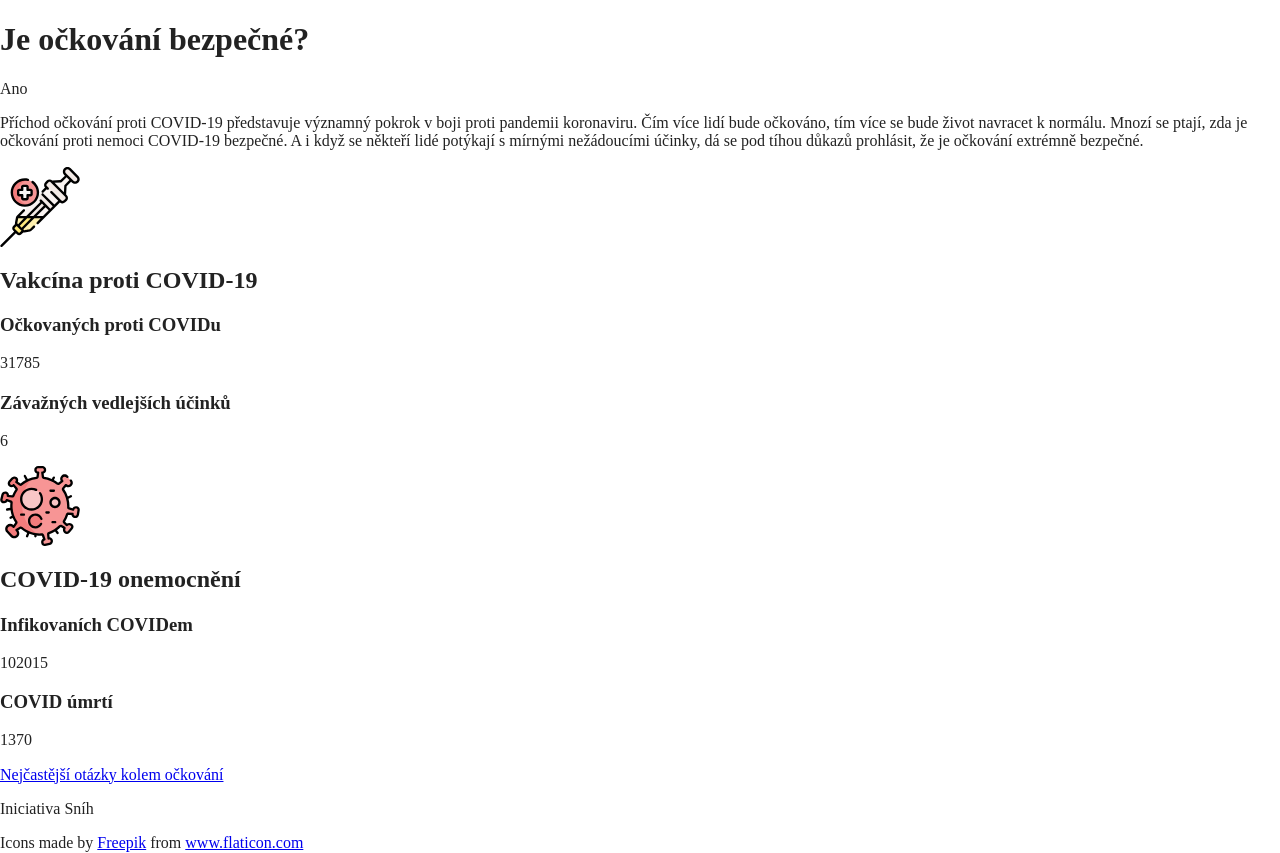
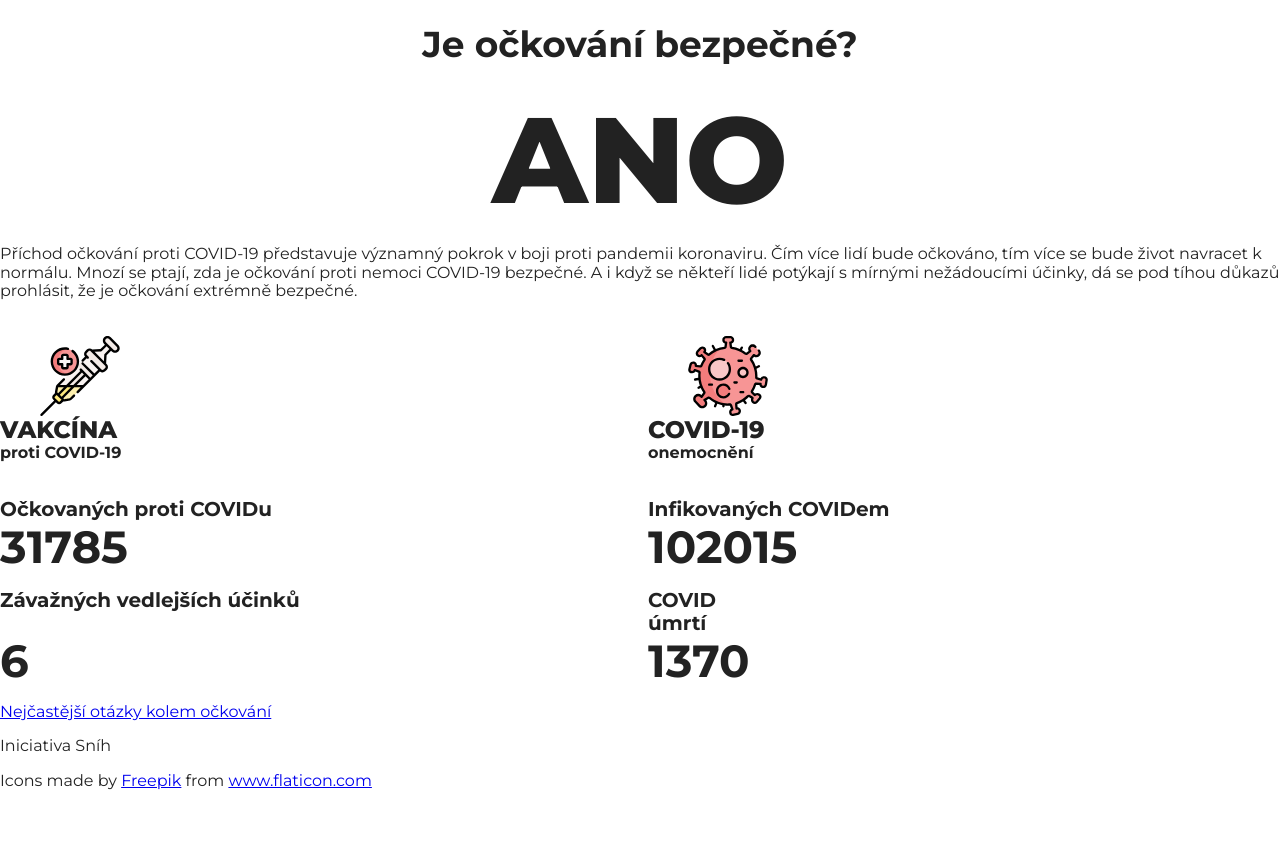
Before and after one commit to nikdo/ockovani, a website built with Parcel: page index.html in a window 1280 px wide. After the commit the page ends 800 px from the top, so only its background shows below. Built offline with nearby package versions, Linux system fonts and the light colour scheme.

Commit message:
Add basic styling

```diff
--- a/css/main.css
+++ b/css/main.css
@@ -1,24 +1,73 @@
-/*! HTML5 Boilerplate v8.0.0 | MIT License | https://html5boilerplate.com/ */
-
-/* main.css 2.1.0 | MIT License | https://github.com/h5bp/main.css#readme */
-/*
- * What follows is the result of much research on cross-browser styling.
- * Credit left inline and big thanks to Nicolas Gallagher, Jonathan Neal,
- * Kroc Camen, and the H5BP dev community and team.
- */
-
-/* ==========================================================================
-   Base styles: opinionated defaults
-   ========================================================================== */
+/* Modular scale: https://www.modularscale.com/?16,20&px&1.5 */
 
 html {
+  font-family: 'Montserrat', sans-serif;
+  font-size: 16px;
+  line-height: 1.4;
   color: #222;
-  font-size: 1em;
-  line-height: 1.4;
 }
+
+body {
+  margin: 1rem;
+  display: block;
+}
+
+h1.question {
+  font-size: 2.25rem;
+  margin: 0.67em 0;
+  font-weight: 700;
+  text-align: center;
+}
+
+p.answer {
+  font-size: 7.594rem;
+  margin: 1rem 0;
+  font-weight: 800;
+  text-align: center;
+  text-transform: uppercase;
+}
+
+.comparison {
+  display: grid;
+  grid-template-columns: 1fr 1fr;
+  column-gap: 1rem;
+}
+
+.comparison section { display: contents; }
+.comparison section :nth-child(1) { grid-row-start: 1; }
+.comparison section :nth-child(2) { grid-row-start: 2; }
+.comparison section :nth-child(3) { grid-row-start: 3; }
+.comparison section :nth-child(4) { grid-row-start: 4; }
+.comparison section :nth-child(5) { grid-row-start: 5; }
 
 .comparison img {
   width: 5rem;
+  margin-left: 2.5rem;
+  display: block;
+}
+
+.comparison h2 {
+  font-size: 1.5rem;
+  font-weight: 800;
+  text-transform: uppercase;
+}
+
+.comparison h2 span {
+  font-size: 1rem;
+  font-weight: 700;
+  text-transform: none;
+  display: block;
+}
+
+.comparison h3 {
+  font-size: 1.25rem;
+  margin: 1rem 0 0;
+}
+
+p.count {
+  font-size: 2.813rem;
+  font-weight: 700;
+  margin: 0;
 }
 
 /*
--- a/index.html
+++ b/index.html
@@ -12,6 +12,8 @@
   <meta property="og:url" content="">
   <meta property="og:image" content="">
 
+  <link rel="preconnect" href="https://fonts.gstatic.com">
+  <link href="https://fonts.googleapis.com/css2?family=Montserrat:wght@400;700;800&display=swap" rel="stylesheet">
   <link rel="manifest" href="site.webmanifest">
   <link rel="apple-touch-icon" href="icon.png">
   <!-- Place favicon.ico in the root directory -->
@@ -23,27 +25,32 @@
 </head>
 
 <body>
-
-  <!-- Add your site or application content here -->
+  <main>
     <h1 class="question">Je očkování bezpečné?</h1>
     <p class="answer">Ano</p>
     <p>Příchod očkování proti COVID-19 představuje významný pokrok v boji proti pandemii koronaviru. Čím více lidí bude očkováno, tím více se bude život navracet k normálu. Mnozí se ptají, zda je očkování proti nemoci COVID-19 bezpečné. A i když se někteří lidé potýkají s mírnými nežádoucími účinky, dá se pod tíhou důkazů prohlásit, že je očkování extrémně bezpečné.</p>
     <div class="comparison">
       <section class="vaccine">
+        <h2>
           <img src="img/vaccine.svg" />
-      <h2>Vakcína <span>proti COVID-19</span></h2>
+          Vakcína
+          <span>proti COVID-19</span>
+        </h2>
         <h3>Očkovaných proti COVIDu</h3>
-      <p class="vaccinated">31785</p>
+        <p class="count vaccinated">31785</p>
         <h3>Závažných vedlejších účinků</h3>
-      <p class="vaccine-side-effects">6</p>
+        <p class="count side-effects">6</p>
       </section>
       <section class="virus">
+        <h2>
           <img src="img/virus.svg" />
-      <h2>COVID-19 <span>onemocnění</span></h2>
-      <h3>Infikovaních COVIDem</h3>
-      <p class="covid-infected">102015</p>
-      <h3>COVID úmrtí</h3>
-      <p class="covid-deaths">1370</p>
+          COVID-19
+          <span>onemocnění</span>
+        </h2>
+        <h3>Infikovaných COVIDem</h3>
+        <p class="count covid-infected">102015</p>
+        <h3>COVID<br/>úmrtí</h3>
+        <p class="count covid-deaths">1370</p>
       </section>
     </div>
     <p>
@@ -51,6 +58,7 @@
         Nejčastější otázky kolem očkování
       </a>
     </p>
+  </main>
   <p>Iniciativa Sníh</p>
   <div>Icons made by <a href="https://www.freepik.com" title="Freepik">Freepik</a> from <a href="https://www.flaticon.com/" title="Flaticon">www.flaticon.com</a></div>
   <script src="js/vendor/modernizr-3.11.2.min.js"></script>
```
Lines whose indentation alone changed are shown as unchanged.
